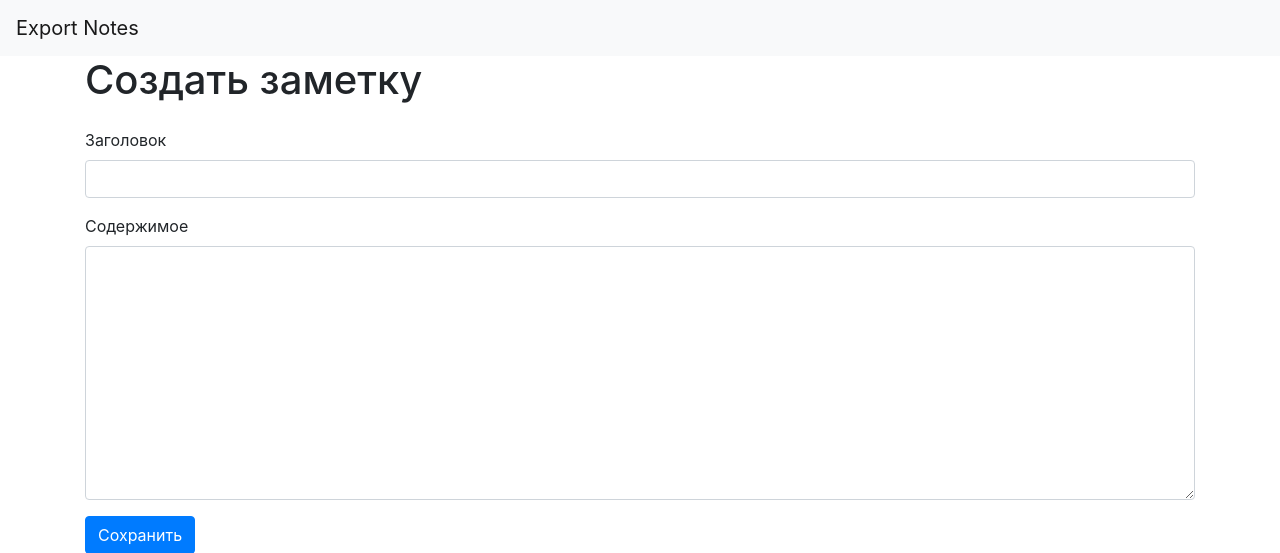
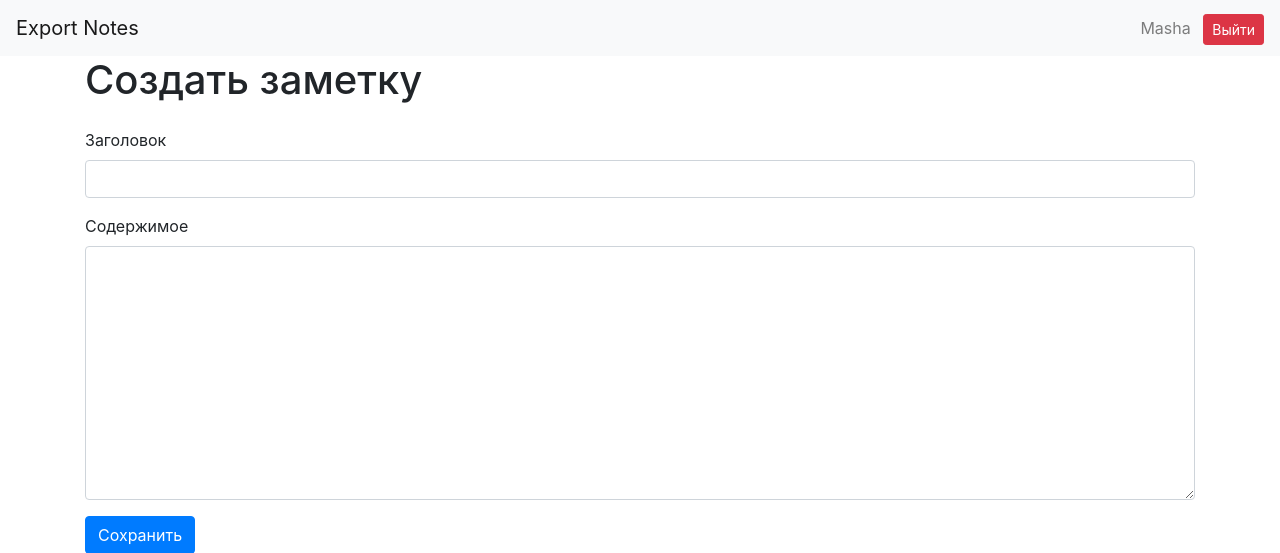
Before and after one commit to Kseniiagul/webproject, a Flask app: page /note/create in a window 1280 px wide. Shown: the top 553 px of the page. Run offline with Flask 3, Linux system fonts and the light colour scheme; a user stored in the database is signed in; parts of the project's set-up code (start-up, migrations or seed data) failed here and were passed over; some libraries are stand-ins or nearby versions.

Commit message:
добавление кнопки выхода из аккаунта

```diff
--- a/templates/base.html
+++ b/templates/base.html
@@ -14,7 +14,10 @@
     <nav class="navbar navbar-light bg-light">
         <a class="navbar-brand" href="#">Export Notes</a>
         {% if current_user.is_authenticated %}
-        <a class="navbar-brand" href="/logout">{{ current_user.name }}</a>
+        <div class="ml-auto">
+            <span class="navbar-text mr-2">{{ current_user.username }}</span>
+            <a class="btn btn-sm btn-danger" href="/logout">Выйти</a>
+        </div>
         {% else %}
         <p>
             <a class="btn btn-primary " href="/register">Зарегистрироваться</a>
```
